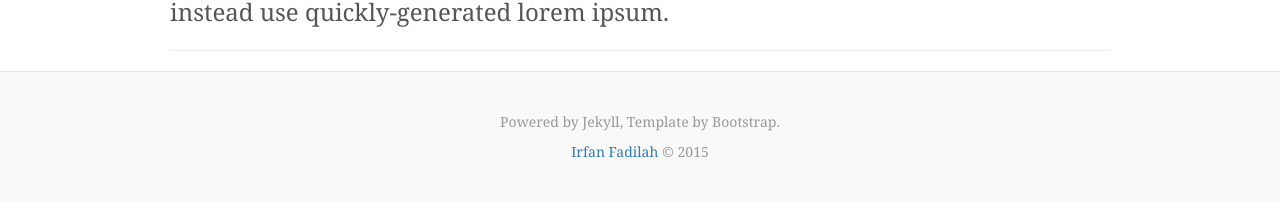
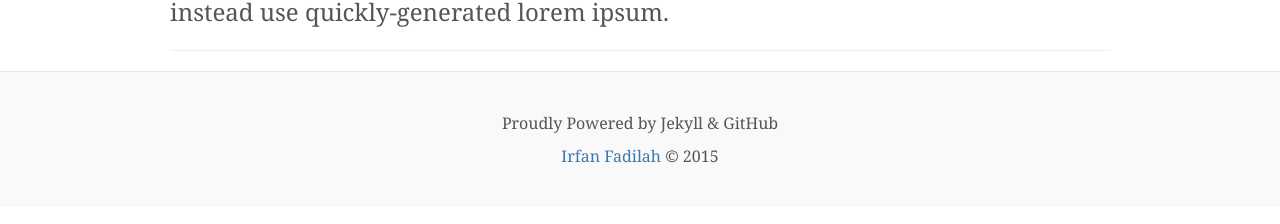
Before and after one commit to irfanfadilah/irfanfadilah.github.io, a Jekyll site: the page built from index.html, in a window 1280 px wide. Shown: the part 2171-2395 px from the top of the page. Built offline with Jekyll 4.4.1, drawn with Linux system fonts in a browser that asks for light colours.

Commit message:
update text

```diff
--- a/_layouts/default.html
+++ b/_layouts/default.html
@@ -6,7 +6,7 @@
     <meta name="viewport" content="width=device-width, initial-scale=1">
     <meta name="description" content="">
     <meta name="author" content="Irfan Fadilah">
-    <link rel="icon" href="../../favicon.ico">
+    <link rel="icon" href="/images/irfan-fadilah-logo.png">
     <title>{{ page.title }}</title>
     <link href="/stylesheets/bootstrap.min.css" rel="stylesheet">
     <link href="/stylesheets/blog.css" rel="stylesheet">
@@ -39,7 +39,7 @@
       </div><!-- /.row -->
     </div><!-- /.container -->
     <footer class="blog-footer">
-      <p>Powered by Jekyll, Template by Bootstrap.</p>
+      <p>Proudly Powered by Jekyll & GitHub</p>
       <p><a href="http://www.irfanfadilah.com/" target="_blank">Irfan Fadilah</a> © 2015</p>
     </footer>
     <script src="/javascripts/jquery.min.js"></script>
--- a/stylesheets/blog.css
+++ b/stylesheets/blog.css
@@ -158,10 +158,10 @@ h6, .h6 {
 
 .blog-footer {
   padding: 40px 0;
-  color: #999;
   text-align: center;
   background-color: #f9f9f9;
   border-top: 1px solid #e5e5e5;
+  font-size: 16px;
 }
 .blog-footer p:last-child {
   margin-bottom: 0;
```
Also changed, not shown: README.md.
